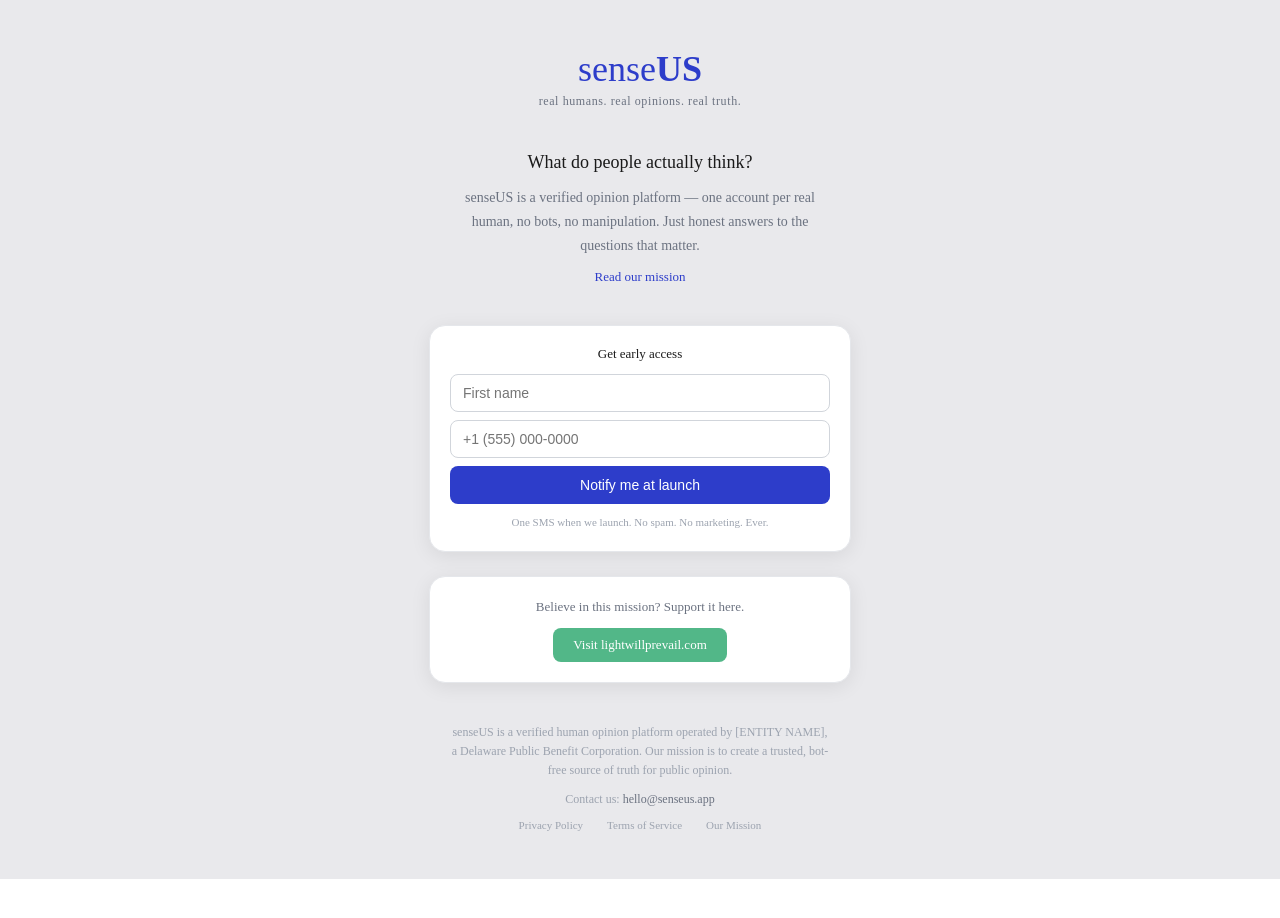
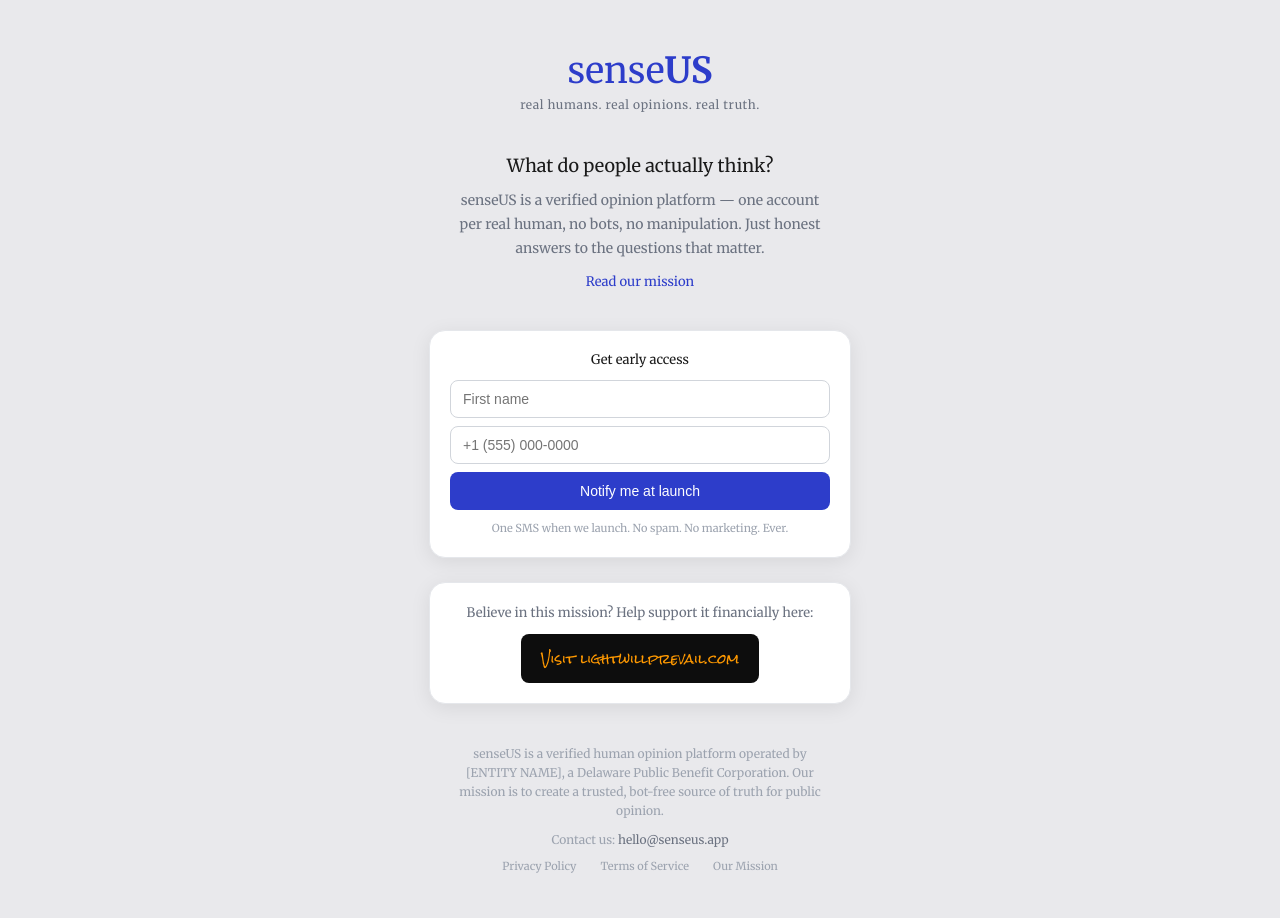
Before and after one commit to aidanrosequist-stack/senseUS, a React (Vite) app: page / in a window 1280 px wide. Shown: the top 918 px of the page. Before the commit the page ends 879 px from the top, so only its background shows below. Built offline with nearby package versions, Linux system fonts and the light colour scheme; no server answers.

Commit message:
Add Merriweather as global font, Rock Salt on waitlist button

```diff
--- a/index.html
+++ b/index.html
@@ -5,6 +5,7 @@
     <link rel="icon" type="image/svg+xml" href="/favicon.svg" />
     <meta name="viewport" content="width=device-width, initial-scale=1.0" />
     <title>senseus</title>
+    <link href="https://fonts.googleapis.com/css2?family=Merriweather:ital,wght@0,300;0,400;0,700;1,300;1,400&family=Rock+Salt&display=swap" rel="stylesheet">
   </head>
   <body>
     <div id="root"></div>
--- a/src/index.css
+++ b/src/index.css
@@ -6,4 +6,5 @@ html, body, #root {
   height: 100%;
   margin: 0;
   padding: 0;
+  font-family: 'Merriweather', serif;
 }
--- a/src/pages/Home.jsx
+++ b/src/pages/Home.jsx
@@ -172,7 +172,7 @@ export default function Home() {
           }}
         >
           <p style={{ fontSize: '13px', color: '#6B7280', lineHeight: 1.6, margin: '0 0 10px' }}>
-            Believe in this mission? Support it here.
+            Believe in this mission? Help support it financially here:
           </p>
 
             <a href="https://lightwillprevail.com"
@@ -181,12 +181,13 @@ export default function Home() {
             style={{
               display: 'inline-block',
               padding: '9px 20px',
-              background: '#52B788',
-              color: 'white',
+              background: '#0D0D0D',
+              color: '#ff9900',
               borderRadius: '8px',
               fontSize: '13px',
               fontWeight: 500,
               textDecoration: 'none',
+              fontFamily: "'Rock Salt', cursive",
             }}
           >
             Visit lightwillprevail.com
```
